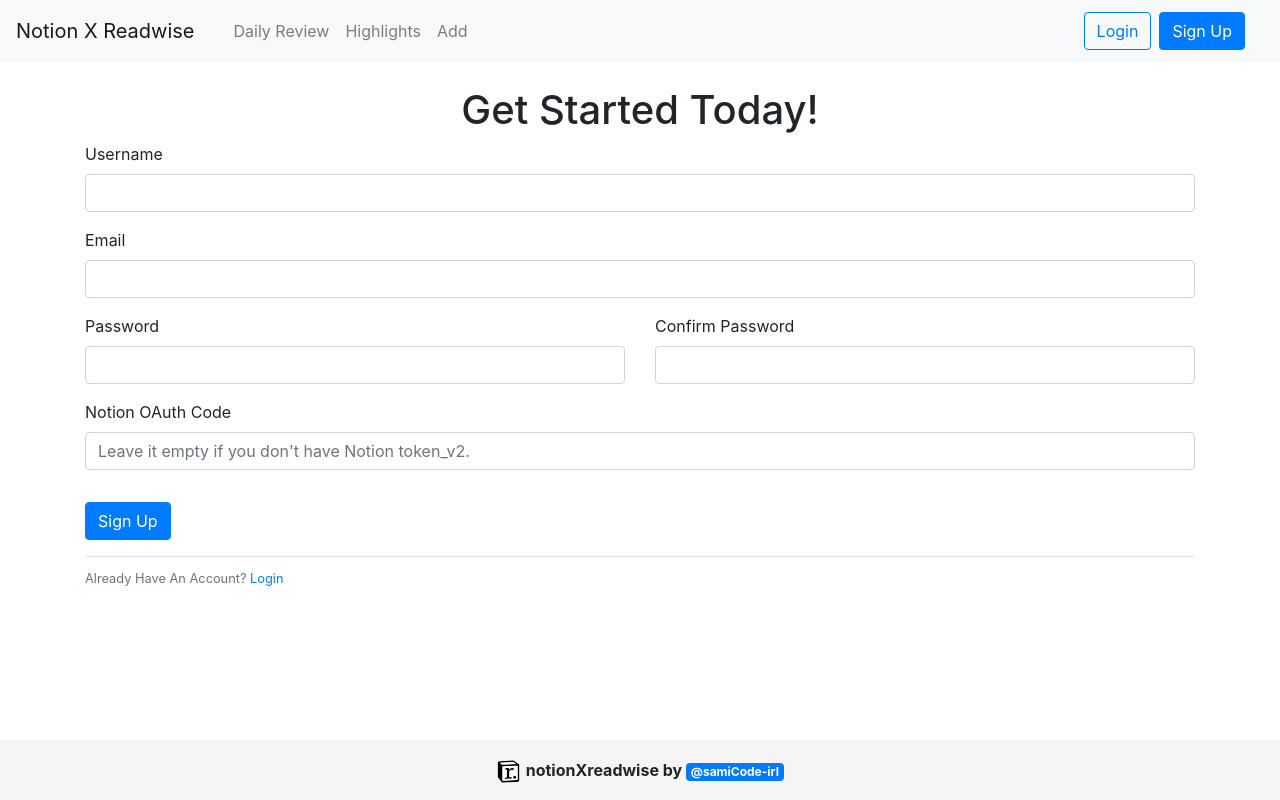
After one commit to samiCode-irl/notionXreadwise, a Flask app: page /SignUp in a window 1280 px wide. The commit adds this page. Run offline with Flask 2, Linux system fonts and the light colour scheme; some libraries are stand-ins or nearby versions.

Commit message:
Added Signup and Login Forms

```diff
--- a/app/__init__.py
+++ b/app/__init__.py
@@ -2,4 +2,7 @@
 
 app = Flask(__name__)
 
+app.config['SECRET_KEY'] = 'Super Secret Key'
+
 from app import general
+from app import forms
--- /dev/null
+++ b/app/forms.py
@@ -0,0 +1,19 @@
+from app import app
+
+from flask_wtf import FlaskForm
+from wtforms  import StringField, PasswordField, BooleanField, SubmitField
+from wtforms.validators import DataRequired, Length, Email, EqualTo
+
+class SignUpForm(FlaskForm):
+    username = StringField('Username', validators=[DataRequired(), Length(min=2, max=20)])
+    email = StringField('Email', validators=[DataRequired(), Email()])
+    password = PasswordField('Password', validators=[DataRequired()])
+    confirm_password = PasswordField('Confirm Password', validators=[DataRequired(), EqualTo('password')])
+    token_v2 = StringField('Notion OAuth Code')
+    submit = SubmitField('Sign Up')
+
+class LoginForm(FlaskForm):
+    email = StringField('Email', validators=[DataRequired(), Email()])
+    password = PasswordField('Password', validators=[DataRequired()])
+    remember = BooleanField('Remember Me')
+    submit = SubmitField('Login')
--- a/app/general.py
+++ b/app/general.py
@@ -1,10 +1,37 @@
 from app import app
-from flask import render_template, request
+from flask import render_template, request, url_for, flash, redirect
 from datetime import date
+from app.forms import SignUpForm, LoginForm
 
 @app.route('/')
 def index():
     return render_template('homepage.html')
+
+
+# For registeration
+@app.route('/SignUp', methods=['GET', 'POST'])
+def signup():
+    form = SignUpForm()
+
+    if form.validate_on_submit():
+        flash(f'Account created for {form.username.data}!', 'success')
+        return redirect(url_for('index'))
+
+    return render_template('signup.html', form=form)
+
+# For Logging into the Account
+@app.route('/Login', methods=['GET', 'POST'])
+def login():
+    form = LoginForm()
+    if form.validate_on_submit():
+        if form.email.data == 'admin@blog.com' and form.password.data == 'password':
+            flash('You have been logged in successfully.', 'success')
+            return redirect(url_for('index'))
+        else:
+            flash('Invalid email or password.', 'danger')
+
+    return render_template('login.html', form=form)
+
 
 # To show daily highlights
 @app.route('/daily')
--- a/app/templates/homepage.html
+++ b/app/templates/homepage.html
@@ -8,7 +8,7 @@
     <p class="lead">Notion X Readwise makes it easy to revisit and learn from your <span
             style="background-color: #fff7ca; background-image: linear-gradient(to right, #fff2ac, #fff7ca); padding-left: 1px; padding-right: 3px;">notion
             highlights</span></p>
-    <button type="button" class="btn lead btn-primary btn-sm"><b>GET STARTED FOR FREE</b></button>
+        <a href='/SignUp' ><button type="button" class="btn lead btn-primary btn-sm"><b>GET STARTED FOR FREE</b></button></a>
     <br><br>
     <div class="row">
         <img class="col col-lg-7 col-sm-6 mx-auto d-block"
@@ -66,7 +66,7 @@
     <div class="signup text-center">
         <h3>Start reading with superpowers</h3>
         <br>
-        <button type="button" class="btn lead btn-primary btn-sm"><b>GET STARTED FOR FREE</b></button>
+            <a href='/SignUp' ><button type="button" class="btn lead btn-primary btn-sm"><b>GET STARTED FOR FREE</b></button></a>
         <br><br><br>
     </div>
 </div>
--- a/app/templates/layout.html
+++ b/app/templates/layout.html
@@ -14,33 +14,33 @@
 <body>
     <!-- Navbar -->
     <nav class="navbar navbar-expand-lg navbar-light bg-light">
-        <a class="navbar-brand" href="/">Notion X Readwise</a>
+        <a class="navbar-brand" href="{{url_for('index')}}">Notion X Readwise</a>
         <button class="navbar-toggler" type="button" data-toggle="collapse" data-target="#navbarNavDropdown"
             aria-controls="navbarNavDropdown" aria-expanded="false" aria-label="Toggle navigation">
             <span class="navbar-toggler-icon"></span>
         </button>
-        <div class="collapse navbar-collapse" id="navbarNavDropdown">
+        <div class="collapse navbar-collapse col-md text-center" id="navbarNavDropdown">
             <ul class="navbar-nav">
                 <!-- <li {% if request.path == '/' %}class="active" {% endif %} class="nav-item">
                     <a class="nav-link" href="/">Home <span class="sr-only">(current)</span></a>
                 </li> -->
                 <li {% if request.path == '/daily' %}class="active" {% endif %} class="nav-item">
-                    <a class="nav-link" href="/daily">Daily Review</a>
+                    <a class="nav-link" href="{{url_for('today')}}">Daily Review</a>
                 </li>
                 <li {% if request.path == '/highlights' %}class="active" {% endif %} class="nav-item">
-                    <a class="nav-link" href="/highlights">Highlights</a>
+                    <a class="nav-link" href="{{url_for('highlights')}}">Highlights</a>
                 </li>
                 <li {% if request.path == '/add' %}class="active" {% endif %} class="nav-item">
-                    <a class="nav-link" href="/add">Add</a>
+                    <a class="nav-link" href="{{url_for('add')}}">Add</a>
                 </li>
             </ul>
             <div class="collapse navbar-collapse justify-content-end" id="navbarNavDropdown">
                 <ul class="navbar-nav">
                     <li class="nav-item mx-1">
-                        <a class="btn btn-outline-primary btn-md btn-block" href="#">Login</a>
+                        <a class="btn btn-outline-primary btn-md my-1 btn-block" href="{{url_for('login')}}">Login</a>
                     </li>
                     <li class="nav-item mx-1">
-                        <a class="btn btn-primary btn-md btn-block" href="#">Sign In</a>
+                        <a class="btn btn-primary btn-md my-1 btn-block" href="{{url_for('signup')}}">Sign Up</a>
                     </li>
                 </ul>
             </div>
--- /dev/null
+++ b/app/templates/signup.html
@@ -0,0 +1,90 @@
+{% extends "layout.html"%}
+
+{% block body %}
+<div class="container">
+    <br>
+    <h1 class="text-center">Get Started Today!</h1>
+
+    <form action="/SignUp" method="POST">
+        {{ form.hidden_tag()}}
+        <fieldset class="form-group">
+            <div class="form-group">
+                {{ form.username.label(class="form-control-label")}}
+                {% if form.username.errors %}
+                    {{ form.username(class="form-control is-invalid")}}
+                    <div class="invalid-feedback">
+                        {% for error in form.username.errors %}
+                            <span>{{ error }}</span>
+                        {% endfor %}
+                    </div>
+                {% else %}
+                    {{ form.username(class="form-control")}}
+                {% endif %}
+            </div>
+            <div class="form-group">
+                {{ form.email.label(class="form-control-label")}}
+                {% if form.email.errors %}
+                    {{ form.email(class="form-control is-invalid")}}
+                    <div class="invalid-feedback">
+                        {% for error in form.email.errors %}
+                            <span>{{ error }}</span>
+                        {% endfor %}
+                    </div>
+                {% else %}
+                    {{ form.email(class="form-control")}}
+                {% endif %}
+            </div>
+            <div class="form-group">
+                <div class="row">
+                    <div class="col">
+                        {{ form.password.label(class="form-control-label")}}
+                        {% if form.password.errors %}
+                            {{ form.password(class="form-control is-invalid")}}
+                            <div class="invalid-feedback">
+                                {% for error in form.password.errors %}
+                                    <span>{{ error }}</span>
+                                {% endfor %}
+                            </div>
+                        {% else %}
+                            {{ form.password(class="form-control")}}
+                        {% endif %}
+                    </div>
+                    <div class="col">
+                        {{ form.confirm_password.label(class="form-control-label")}}
+                        {% if form.confirm_password.errors %}
+                            {{ form.confirm_password(class="form-control is-invalid")}}
+                            <div class="invalid-feedback">
+                                {% for error in form.confirm_password.errors %}
+                                    <span>{{ error }}</span>
+                                {% endfor %}
+                            </div>
+                        {% else %}
+                            {{ form.confirm_password(class="form-control")}}
+                        {% endif %}
+                    </div>
+                </div>
+            </div>
+            <div class="form-group">
+                {{ form.token_v2.label(class="form-control-label")}}
+                {% if form.token_v2.errors %}
+                {{ form.token_v2(class="form-control is-invalid", placeholder="Leave it empty if you don't have Notion token_v2.")}}
+                <div class="invalid-feedback">
+                        {% for error in form.token_v2.errors %}
+                            <span>{{ error }}</span>
+                        {% endfor %}
+                    </div>
+                {% else %}
+                    {{ form.token_v2(class="form-control", placeholder="Leave it empty if you don't have Notion token_v2.")}}
+                {% endif %}
+            </div>
+        </fieldset>
+        <div class="form-group">
+            {{ form.submit(class="btn btn-primary")}}
+        </div>
+    </form>
+
+    <div class="border-top pt-2">
+        <small class="text-muted">Already Have An Account? <a href="{{ url_for('login')}}">Login</a></small>
+    </div>
+</div>
+{% endblock %}
```
Also changed, not shown: app/templates/login.html (added, +51 -0 lines), 2 other files.
